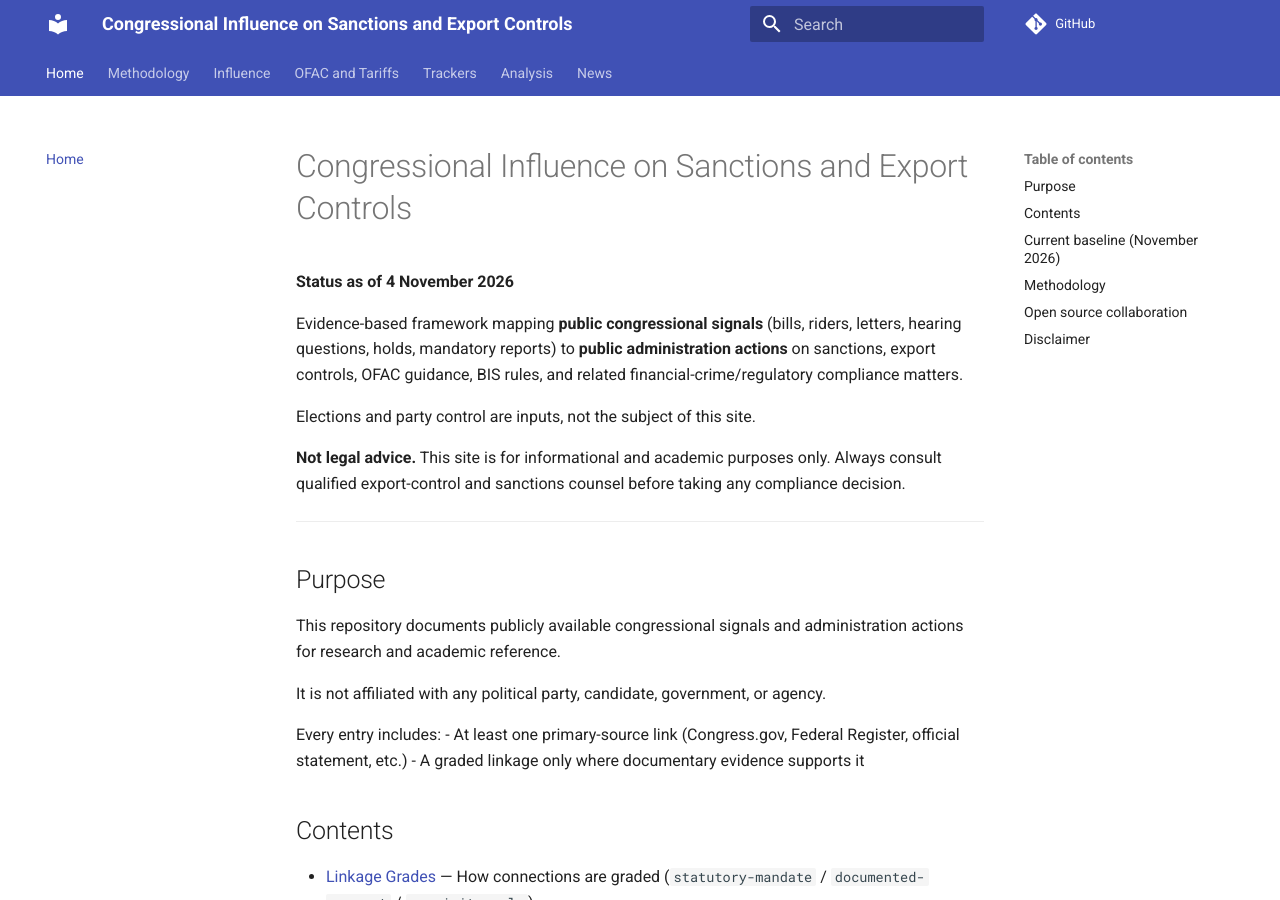
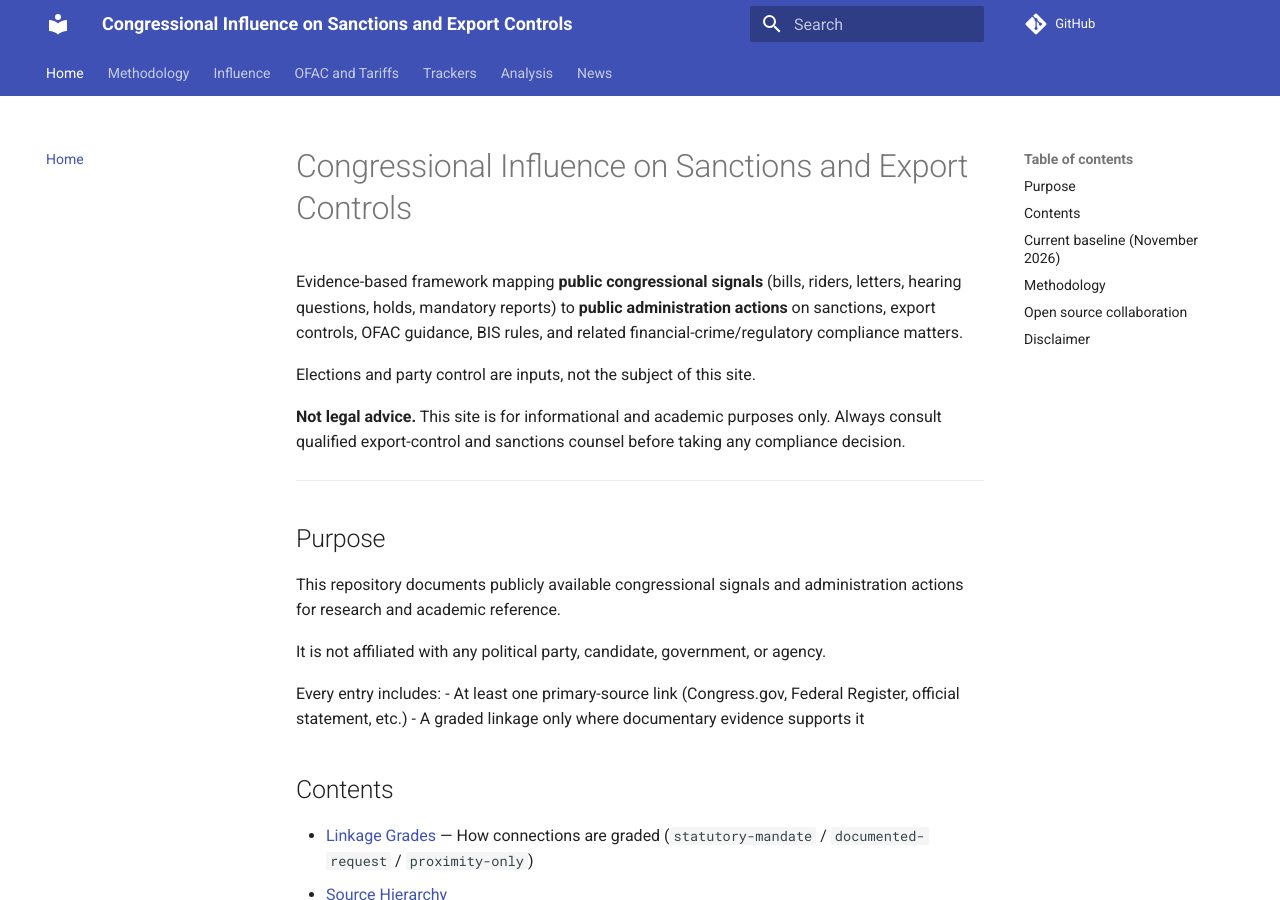
Before and after one commit to felipelago17/Congressional-Influence-Sanctions-Export-Controls, an MkDocs documentation site: the page built from docs/index.md, in a window 1280 px wide and 900 px high. Built offline with MkDocs 1.6.1 and Material for MkDocs 9.7.7, drawn with Linux system fonts in a browser that asks for light colours; comment, search, counter and statistics services are not loaded.

Commit message:
docs: remove dated status line from home page and README
Co-Authored-By: Claude Fable 5.1 <noreply@anthropic.com>
Claude-Session: https://claude.ai/code/session_01EfwLggPgphHD4Uk7bMUqvM

```diff
--- a/docs/index.md
+++ b/docs/index.md
@@ -1,6 +1,4 @@
 # Congressional Influence on Sanctions and Export Controls
-
-**Status as of 4 November 2026**
 
 Evidence-based framework mapping **public congressional signals** (bills, riders, letters, hearing questions, holds, mandatory reports) to **public administration actions** on sanctions, export controls, OFAC guidance, BIS rules, and related financial-crime/regulatory compliance matters.
 
```
Also changed, not shown: README.md (+0 -2 lines).
